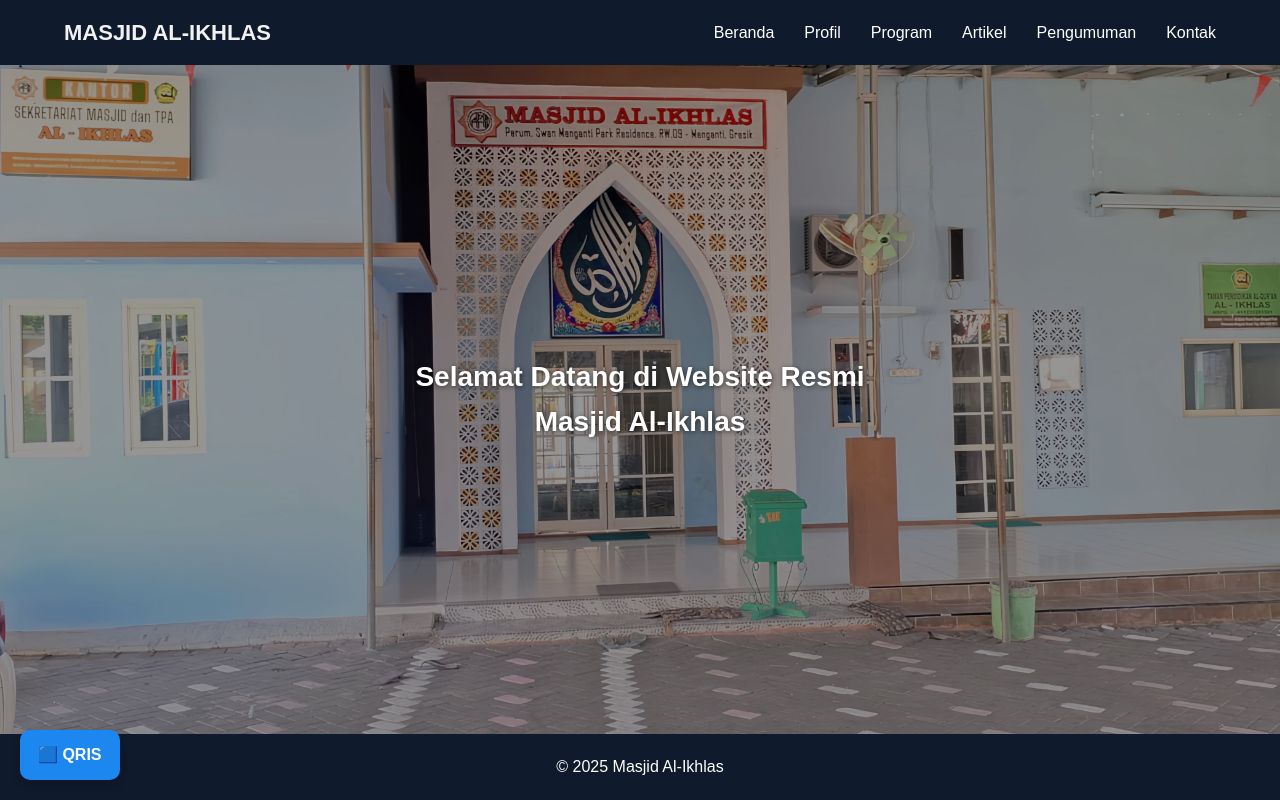
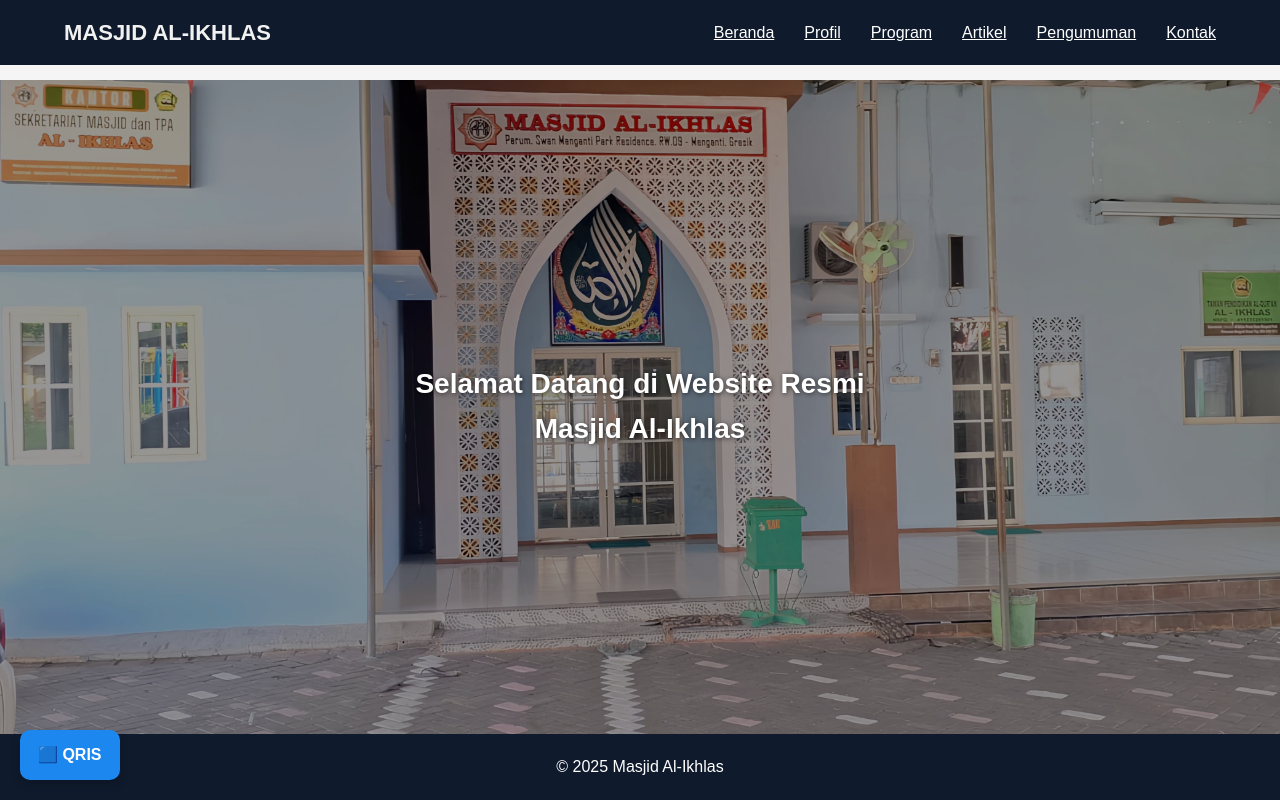
Before and after one commit to Faris7566/Masjid-Al-Ikhlas, a plain HTML site: page index.html in a window 1280 px wide. Drawn offline with Linux system fonts and the light colour scheme.

Commit message:
Update style.css

```diff
--- a/style.css
+++ b/style.css
@@ -17,23 +17,14 @@ body {
     color: #222;
     line-height: 1.6;
 
-    /* sticky footer */
     display: flex;
     flex-direction: column;
-}
 
-img {
-    max-width: 100%;
-    display: block;
-}
-
-a {
-    color: inherit;
-    text-decoration: none;
+    padding-top: 80px; /* agar konten tidak tertutup navbar */
 }
 
 /* ============================================
-   NAVBAR (FIXED)
+   NAVBAR (FIXED + FULLY CLICKABLE)
 ============================================ */
 nav {
     width: 100%;
@@ -42,7 +33,13 @@ nav {
     display: flex;
     justify-content: space-between;
     align-items: center;
-    position: relative; /* penting untuk mobile menu */
+
+    position: fixed;   /* navbar selalu di atas */
+    top: 0;
+    left: 0;
+    right: 0;
+
+    z-index: 9999;     /* tombol hamburger pasti bisa diklik */
 }
 
 nav .logo {
@@ -51,7 +48,7 @@ nav .logo {
     font-weight: 700;
 }
 
-/* desktop menu */
+/* menu desktop */
 nav ul {
     display: flex;
     gap: 30px;
@@ -68,7 +65,7 @@ nav ul li a:hover {
     color: #ffd369;
 }
 
-/* ======== TOMBOL MOBILE (☰) ======== */
+/* TOMBOL MOBILE (☰) */
 .menu-btn {
     display: none;
     font-size: 28px;
@@ -88,22 +85,29 @@ nav ul.active {
     padding: 20px;
     border-radius: 0 0 0 12px;
     gap: 15px;
-    z-index: 999;
+    z-index: 9999;
 }
 
 /* ============================================
-   HERO
+   MOBILE RESPONSIVE
 ============================================ */
-.hero {
-    height: 300px;
-    display: flex;
-    justify-content: center;
-    align-items: center;
-    color: white;
-    background: url("masjid.jpg") center/cover no-repeat;
-}
+@media (max-width: 768px) {
 
-.hero h1 {
+    /* sembunyikan menu desktop */
+    nav ul {
+        display: none;
+        flex-direction: column;
+    }
+
+    /* tampilkan tombol 3 garis */
+    .menu-btn {
+        display: block;
+    }
+
+    nav ul.active {
+        display: flex !important;
+    }
+}.hero h1 {
     font-size: 40px;
     max-width: 500px;
     color: #fff;
```
